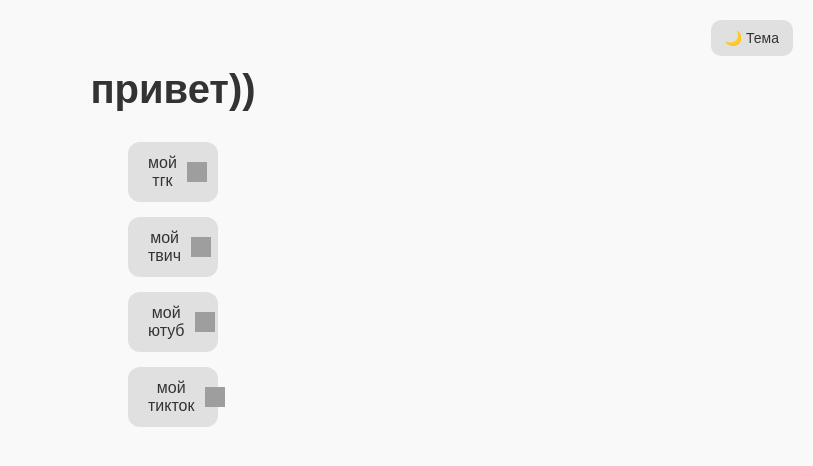
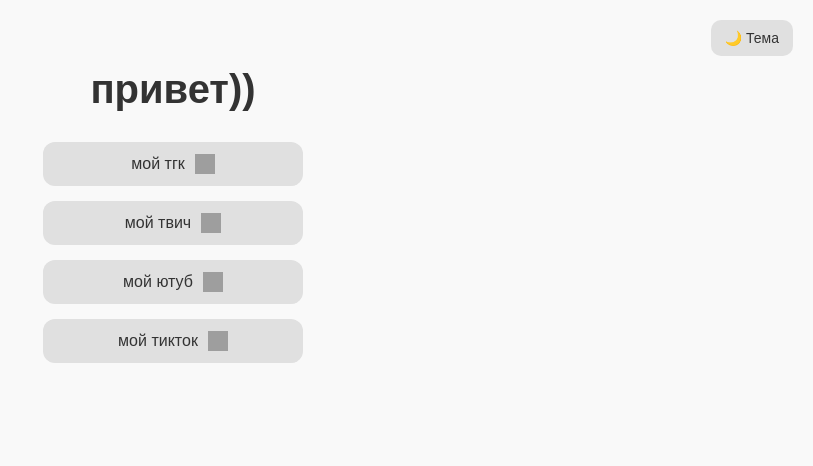
Before and after one commit to Donaldpng/about, a plain HTML site: page index.html in a window 1280 px wide. Shown: the whole page, without its empty margins (467-1280 px from the left). Drawn offline with Linux system fonts and the light colour scheme; grey boxes are pictures that could not be loaded.

Commit message:
Update style.css

```diff
--- a/style.css
+++ b/style.css
@@ -35,6 +35,9 @@ body {
     }
 
 .link-item {
+      width: 220px;
+      text-align: center;
+      justify-content: center;
       text-decoration: none;
       color: var(--text-color);
       background: var(--link-bg);
@@ -44,7 +47,6 @@ body {
       align-items: center;
       gap: 10px;
       transition: background 0.3s;
-      width: 50px
     }
 
 .link-item:hover {
```
